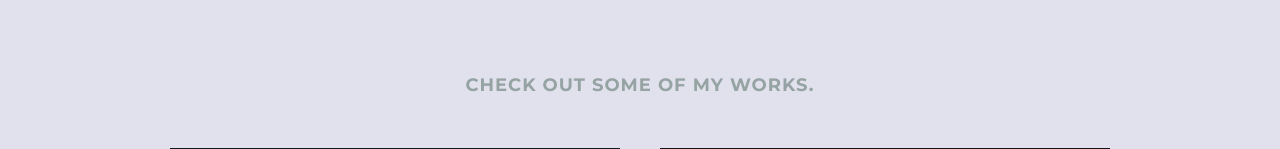
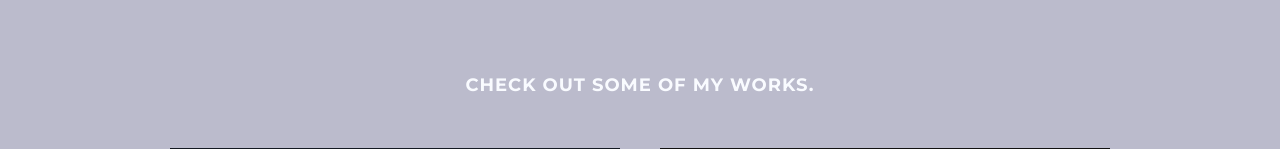
Before and after one commit to MechaMic38/Pluda-Michael-Front-End-Web-Developer, a React (Create React App) app: page / in a window 1280 px wide. Shown: the part 1354-1503 px from the top of the page. Built offline with nearby package versions, Linux system fonts and the light colour scheme.

Commit message:
Minor style changes

```diff
--- a/src/CSS/Portfolio.css
+++ b/src/CSS/Portfolio.css
@@ -1,5 +1,5 @@
 #portfolio {
-  background: #e1e1ed;
+  background: #bbbbcc;
   padding-top: 90px;
   padding-bottom: 60px;
 }
@@ -10,7 +10,7 @@
   letter-spacing: 1px;
   text-align: center;
   margin-bottom: 48px;
-  color: #95a3a3;
+  color: #f9fbff;
 }
 
 #portfolio__wrapper {
```
